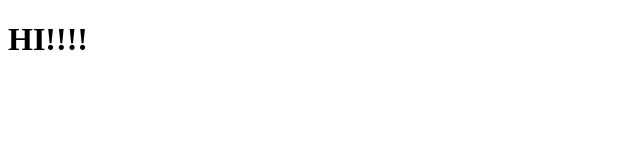
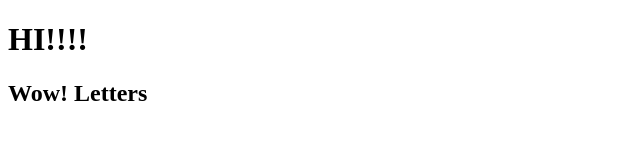
Before and after one commit to Khassand/test, a plain HTML site: page site/index.html in a window 1280 px wide. Shown: the whole page, without its empty margins (0-640 px from the left). Drawn offline with Linux system fonts and the light colour scheme.

Commit message:
Small addition to my page conten

```diff
--- a/site/index.html
+++ b/site/index.html
@@ -7,5 +7,6 @@
 </head>
 <body>
 <h1>HI!!!!<h1>
+	<h2>Wow! Letters<h2>
 </body>
 </html>
```
